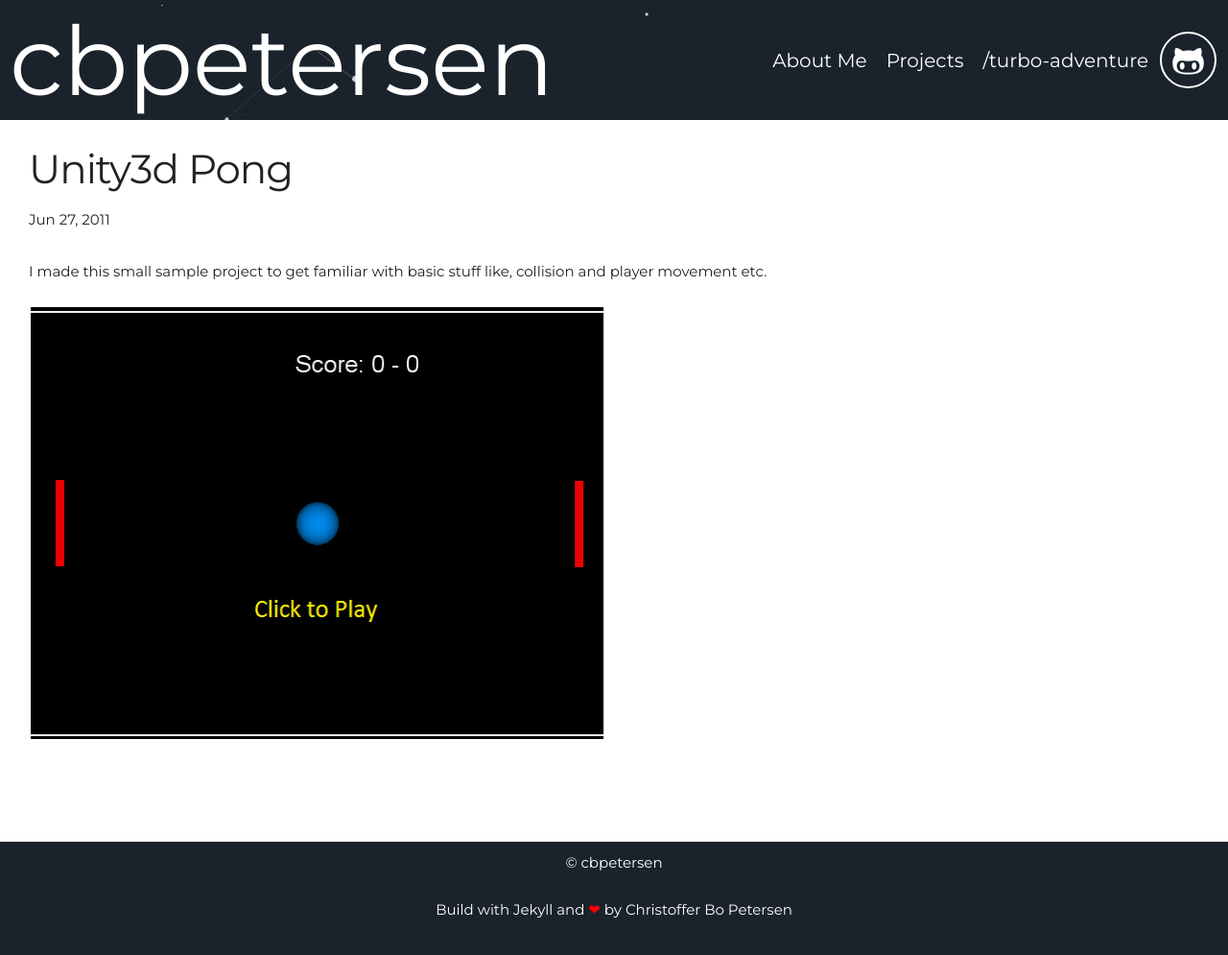
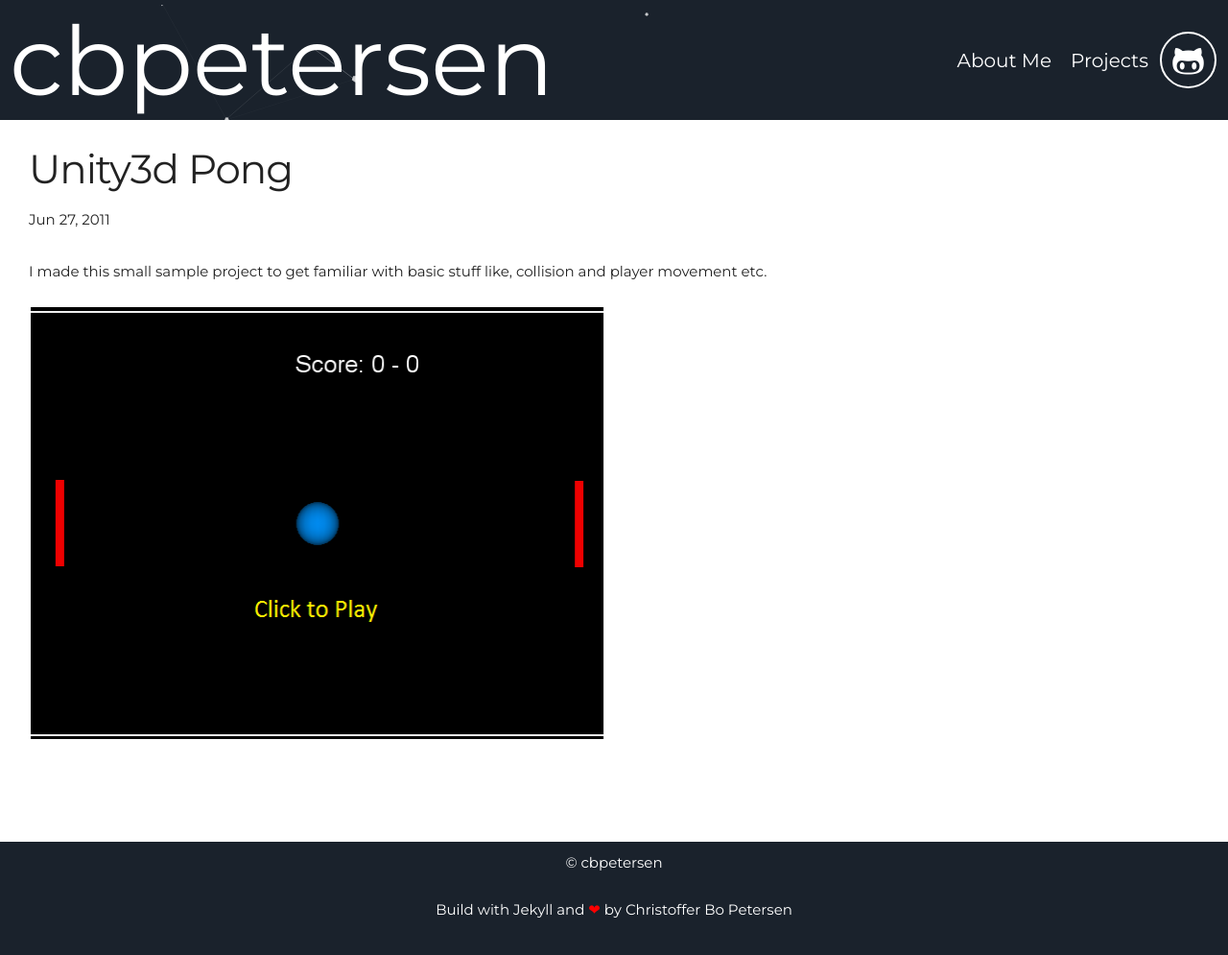
Before and after one commit to cbpetersen/turbo-adventure, a Jekyll site: the page built from _posts/2011-06-27-unity3d-pong.markdown, in a window 1280 px wide. Shown: the whole page at 96% size. Built offline with Jekyll 4.4.1, drawn with Linux system fonts in a browser that asks for light colours.

Commit message:
:art: Update links

```diff
--- a/_includes/compact-header.html
+++ b/_includes/compact-header.html
@@ -2,9 +2,8 @@
   <div class="content">
       <a class="site-title" href="{{site.baseurl}}">{{site.username}}</a>
       <div class="right-aligned">
-        <a class="link" href="#about" data-scroll>About Me</a>
-        <a class="link" href="#projects" data-scroll>Projects</a>
-        <a class="link" href="#projects" data-scroll>{{site.baseurl}}</a>
+        <a class="link" href="{{site.baseurl}}#about">About Me</a>
+        <a class="link" href="{{site.baseurl}}#projects">Projects</a>
         <div class="icons-header">
           <a aria-label="My Github" target="_blank" href="https://github.com/{{site.github_username}}"><i class="icon fa fa-github-alt" aria-hidden="true"></i></a>
         </div>
```
